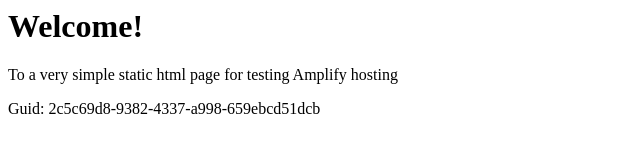
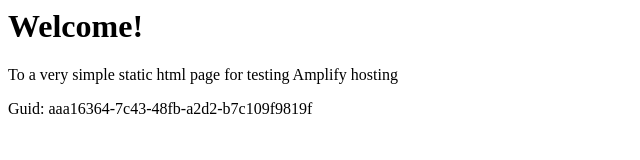
Before and after one commit to aws-aemilia-syd/Github-PR-Commit-Integration-Test-DoNotTouch-GitHubWebhookPushCanaryTest-v1-prod-ap-southeast-2, a website: page src/index.html in a window 1280 px wide. Shown: the full height of the page, 0-640 px from the left. Drawn offline with Linux system fonts and the light colour scheme.

Commit message:
commit from integ tests

```diff
--- a/src/index.html
+++ b/src/index.html
@@ -12,6 +12,6 @@
 <body>
     <h1>Welcome!</h1>
     <p>To a very simple static html page for testing Amplify hosting</p>
-    <p>Guid: 2c5c69d8-9382-4337-a998-659ebcd51dcb</p></body>
+    <p>Guid: aaa16364-7c43-48fb-a2d2-b7c109f9819f</p></body>
 
 </html>
```
